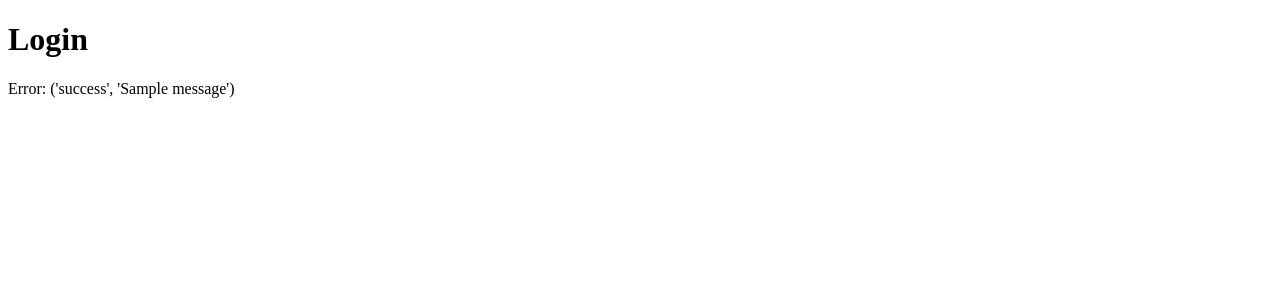
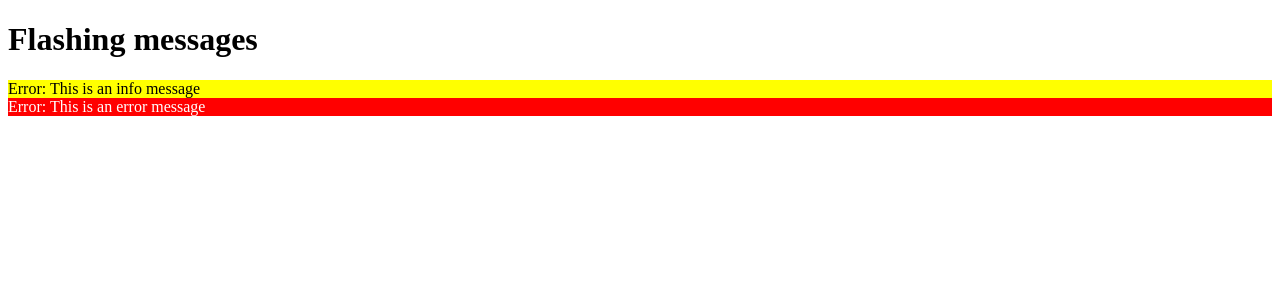
Before and after one commit to tecladocode/flashing-messages-post-app, a Flask app: page /profile in a window 1280 px wide. Shown: the top 300 px of the page. Run offline with Flask 2, Linux system fonts and the light colour scheme; one stand-in notice (Sample message) is shown.

Commit message:
Add final code.

```diff
--- a/app.py
+++ b/app.py
@@ -19,4 +19,6 @@ def home():
 
 @app.route("/profile")
 def profile():
+    flash("This is an info message", category="info")
+    flash("This is an error message", category="error")
     return render_template("profile.html")
--- a/templates/profile.html
+++ b/templates/profile.html
@@ -2,24 +2,32 @@
 <html>
   <head>
     <style>
+      .alert {
+        padding: 12px;
+        border-radius: 3px;
+        font-size: 1.2rem;
+        margin-bottom: 16px;
+        border-width: 2px;
+        border-style: solid;
+      }
+
       .alert-error {
+        border-color: darkred;
         background-color: red;
         color: white;
       }
 
       .alert-info {
+        border-color: orange;
         background-color: yellow;
         color: black;
       }
     </style>
   </head>
   <body>
-    <h1>Login</h1>
-    {% for message in get_flashed_messages(with_categories=True) %}
+    <h1>Flashing messages</h1>
+    {% for category, message in get_flashed_messages(with_categories=True) %}
     <div class="alert-{{ category }}">Error: {{ message }}</div>
     {% endfor %}
-    <form>
-      <!-- Login form would go here -->
-    </form>
   </body>
 </html>
```
